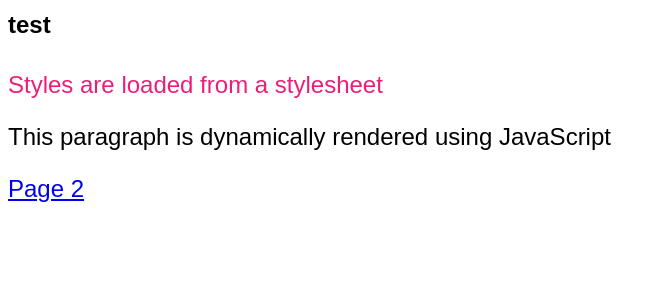
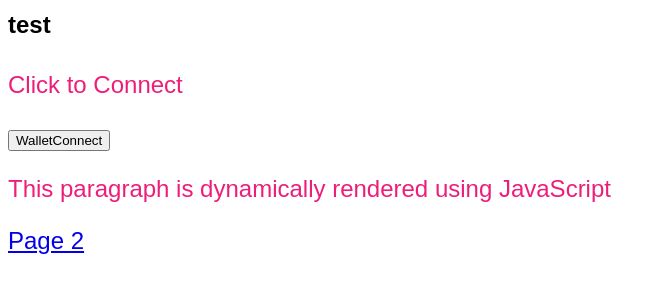
Before and after one commit to seiya0818/site001, a plain HTML site: page index.html in a window 1280 px wide. Shown: the part 195-488 px from the top of the page, without its empty margins (0-666 px from the left). Drawn offline with nearby package versions, Linux system fonts and the light colour scheme; no server answers.

Commit message:
Update index.html

```diff
--- a/index.html
+++ b/index.html
@@ -15,7 +15,10 @@
                 <script type="text/javascript" src="time.js"></script>
 
                 <h4 id = "time" class="heading_quiz">test</h4>
-   <p>Styles are loaded from a stylesheet</p>
+ <div id="page-actions">
+        <p>Click to Connect</p>
+        <button onclick="onInit()">WalletConnect</button>
+      </div>
    <p id="dynamic-content"></p>
    <a href="page-2.html">Page 2</a>
 
```
